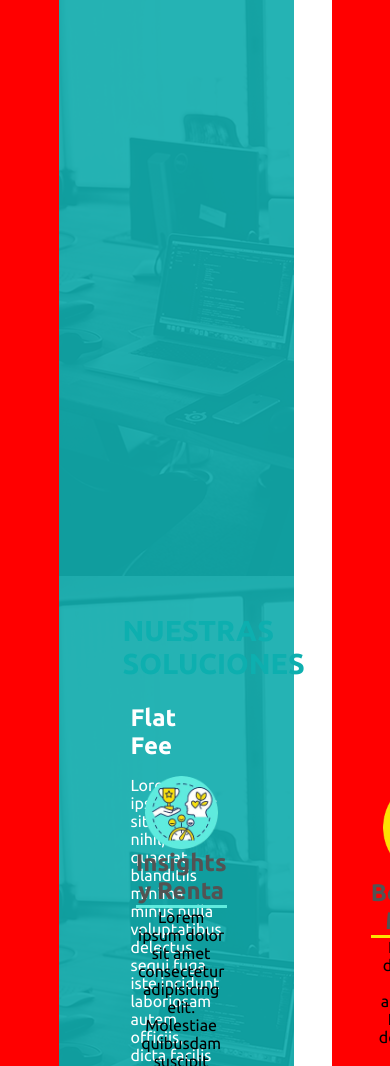
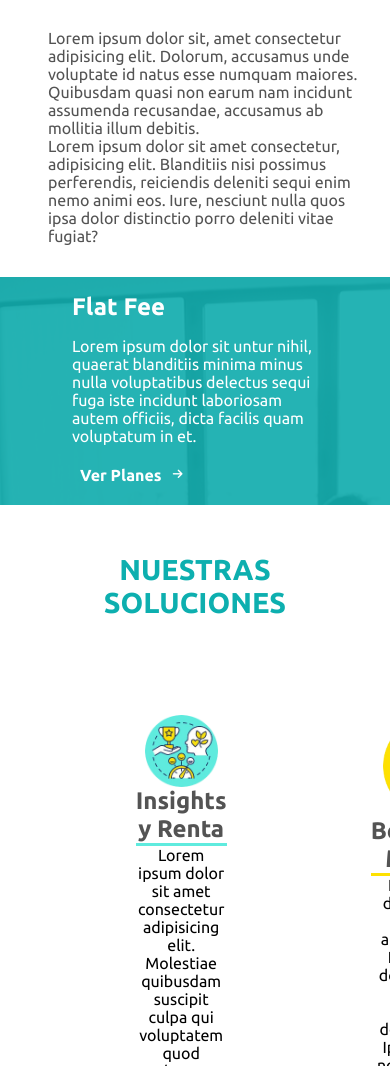
Before and after one commit to SantiagoMoliterno/SmartHunting, a website: page index.html in a window 390 px wide. Shown: the part 638-1704 px from the top of the page. Drawn offline with Linux system fonts and the light colour scheme.

Commit message:
Responsive Section1 del Main

```diff
--- a/scss/_mediaqueries.scss
+++ b/scss/_mediaqueries.scss
@@ -6,6 +6,7 @@
 
         .header {
             width: 100vw;
+            border-radius: 0;
 
             .headerNav {
                 position: relative;
@@ -26,6 +27,10 @@
                     margin-right: 20px;
                 }
             }
+        }
+
+        .main {
+            width: 100vw;
         }
     }
 }
@@ -53,6 +58,40 @@
                 justify-content: center;
                 padding: 1rem 0;
                 gap: 1rem;
+            }
+        }
+
+        .main {
+            .section1 {
+                display: grid;
+                grid-template-columns: auto;
+                grid-template-rows: auto auto;
+                grid-template-areas:
+                "sec1Text"
+                "sec1Aside";
+                height: auto;
+
+                .sec1Aside {
+                    height: auto;
+                    .asideTop {
+                        display: none;
+                    }
+                    .asideBottom {
+                        height: inherit;
+
+                        a {
+                            margin-top: 1rem;
+                        }
+                    }
+                }
+
+                .sec1Text {
+                    padding: 2rem 1rem;
+
+                    .info {
+                        margin-right: 0;
+                    }
+                }
             }
         }
     }
```
Also changed, not shown: css/styles.css.
